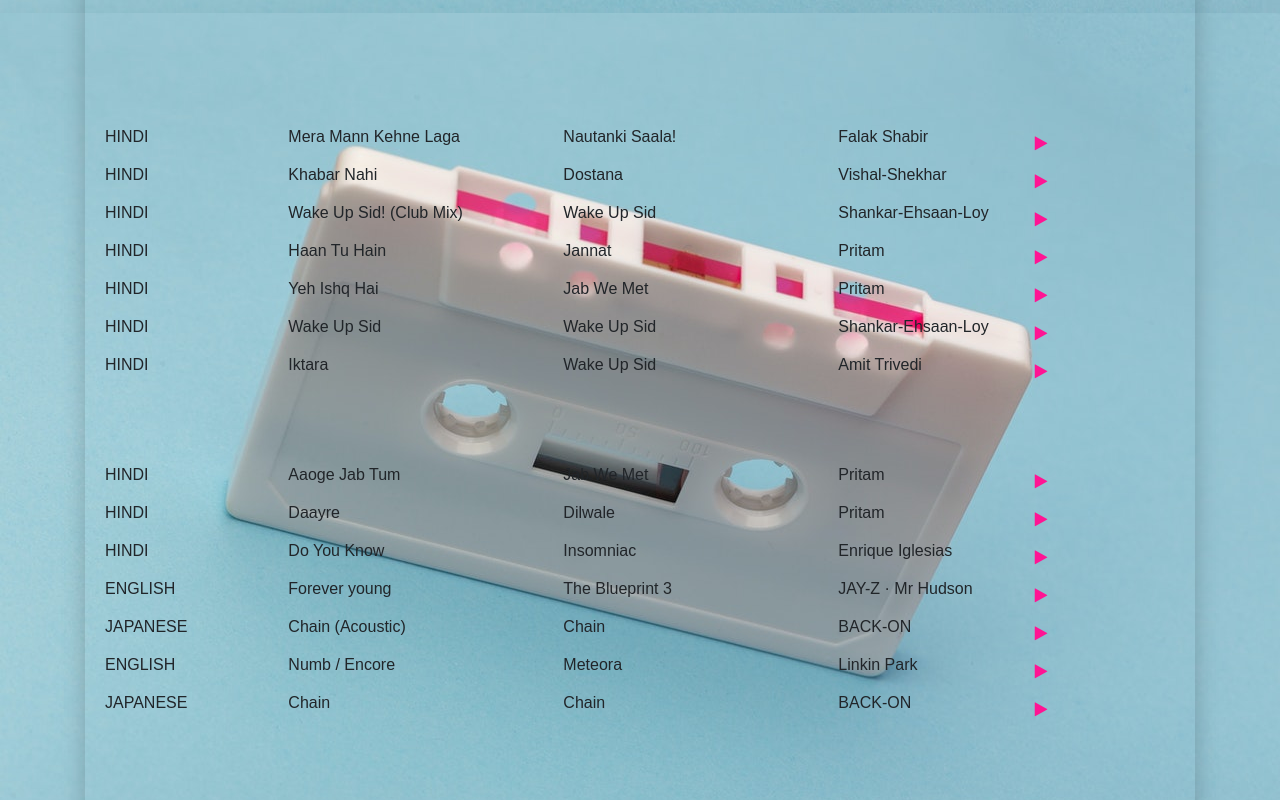
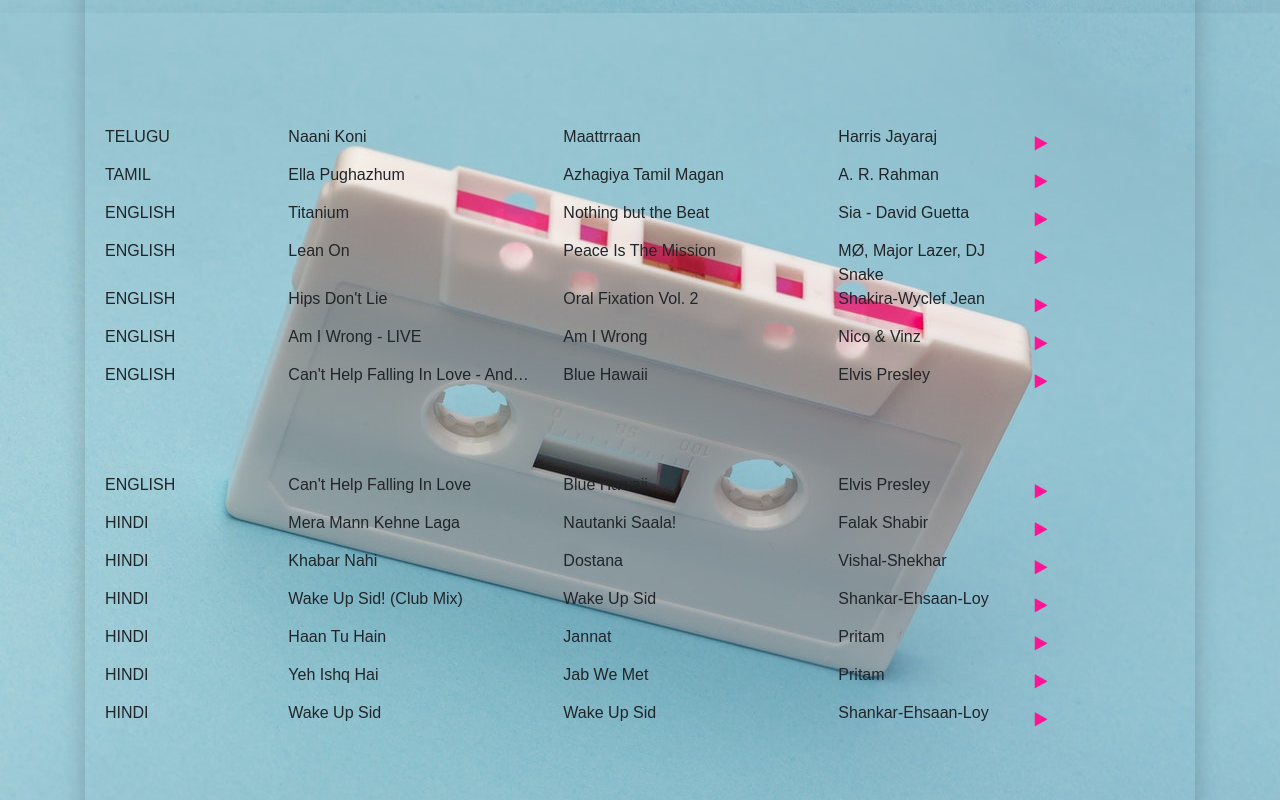
Before and after one commit to msunilhyd/lps_iterative, a React (Create React App) app: page / in a window 1280 px wide. Shown: the part 840-1640 px from the top of the page. Built offline with nearby package versions, Linux system fonts and the light colour scheme.

Commit message:
07-Aug-20 : new additions 6

```diff
--- a/src/samples/playlists.js
+++ b/src/samples/playlists.js
@@ -3,6 +3,14 @@
     slug: 'my-uber-playlist',
     title: 'My Über Playlist!',
     songs: [
+      ['Naani Koni', 'TELUGU', '2012', 'Harris Jayaraj', 'MamzbVp3m8M', 'Maattrraan'],
+      ['Ella Pughazhum', 'TAMIL', '2007', 'A. R. Rahman', 'GOCZAh83TtY', 'Azhagiya Tamil Magan'],
+      ['Titanium', 'ENGLISH', '2011', 'Sia - David Guetta', 'JRfuAukYTKg', 'Nothing but the Beat'],
+      ['Lean On', 'ENGLISH', '2015', 'MØ, Major Lazer, DJ Snake', 'YqeW9_5kURI', 'Peace Is The Mission'],
+      ['Hips Don\'t Lie', 'ENGLISH', '2005', 'Shakira-Wyclef Jean', 'vtb0csLelDs', 'Oral Fixation Vol. 2'],
+      ['Am I Wrong - LIVE', 'ENGLISH', '2013', 'Nico & Vinz', 'lKceHnMhwgQ', 'Am I Wrong'],
+      ['Can\'t Help Falling In Love - Andrea Bocelli', 'ENGLISH', '1961', 'Elvis Presley', 'SPizIaBPhSg', 'Blue Hawaii'],
+      ['Can\'t Help Falling In Love', 'ENGLISH', '1961', 'Elvis Presley', 'AUFQFUR7Zfo', 'Blue Hawaii'],
       ['Mera Mann Kehne Laga', 'HINDI', '2013', 'Falak Shabir', '8kxufj_snhI', 'Nautanki Saala!'],
       ['Khabar Nahi', 'HINDI', '2008', 'Vishal-Shekhar', '4HzgdWnfJXk', 'Dostana'],
       ['Wake Up Sid! (Club Mix)', 'HINDI', '2009', 'Shankar-Ehsaan-Loy', 'PsfNVND30I8', 'Wake Up Sid'],
@@ -407,7 +415,6 @@
       ['Closer', 'ENGLISH', '2016', 'The Chainsmokers', 'PT2_F-1esPk', '-'],
       ['Magic', 'ENGLISH', '2014', 'Coldplay', '1PvBc2TOpE4', 'A Head Full of Dreams '],
       ['DIL DOOBA', 'HINDI', '2004', 'Ram Sampath', 'eG-cS13QWmM', 'Khakee'],
-      ["It Ain't Me", 'ENGLISH', '2017', 'Selena Gomez', 'u3VTKvdAuIY', 'Stargazing'],
       ['Viva La Vida', 'ENGLISH', '2008', 'Coldplay', 'dvgZkm1xWPE', 'Viva La Vida or Death and All His Friends'],
       ['Bin Tere', 'HINDI', '2010', 'Vishal-Shekhar', '5IX-nUxDtJI', 'I Hate Luv Storys'],
       ['Paarthen', 'TAMIL', '2017', 'Sean Roldan', 'DZOpwL6t3Lw', 'Power Paandi'],
```
Also changed, not shown: 8 other files (tests, documents, lock files or other folders).
